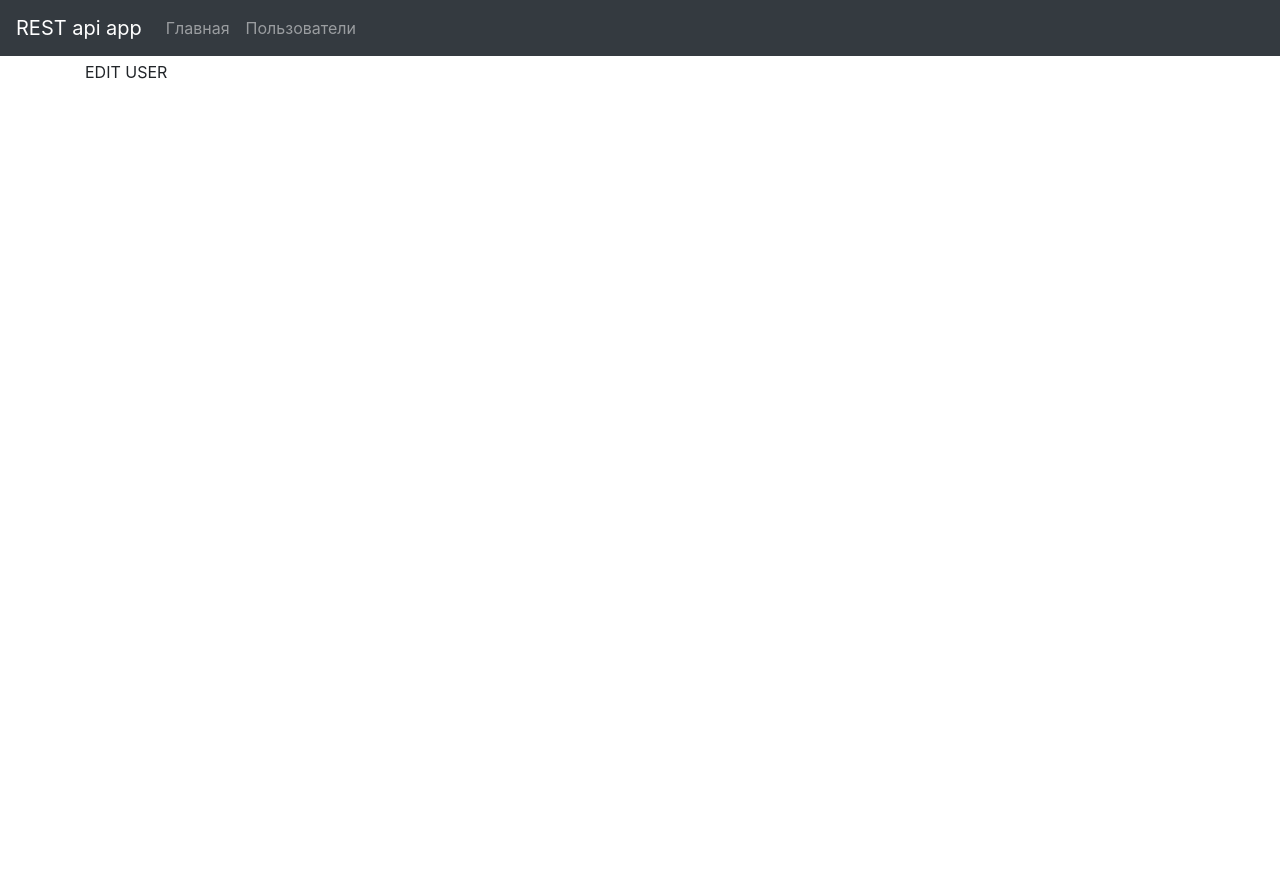
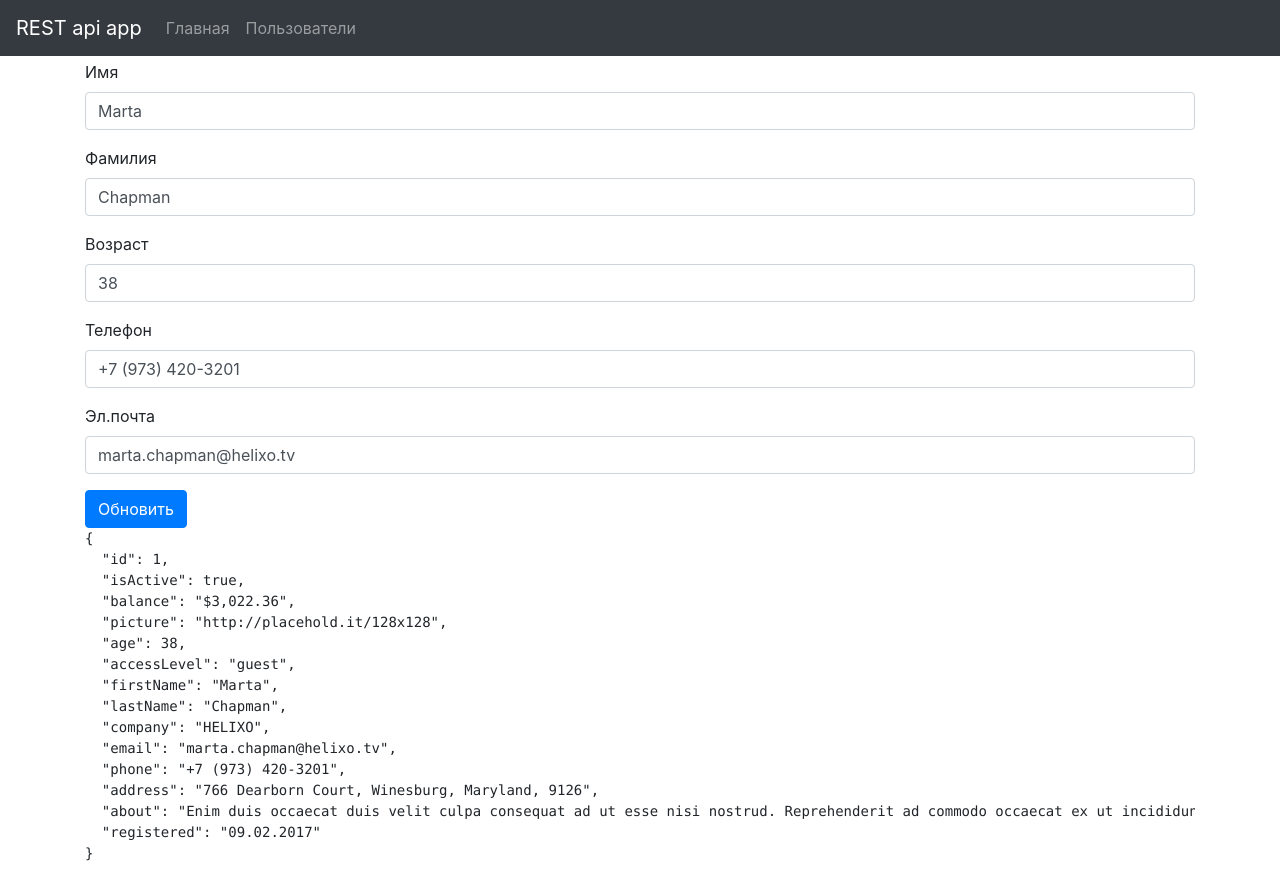
Before and after one commit to guitaroff/vue-cli-20190225, a Vue app: page /#/edit/1 in a window 1280 px wide. Before the commit the page ends 800 px from the top, so only its background shows below. Built offline with nearby package versions, Linux system fonts and the light colour scheme; data requests are answered from the project's data file.

Commit message:
adds 'EditUser' page(in progress)

```diff
--- /dev/null
+++ b/src/components/UserForm.vue
@@ -0,0 +1,76 @@
+<template>
+  <div>
+    <form>
+      <div class="form-group">
+        <label for="firstName">Имя</label>
+        <input
+          id="firstName"
+          type="text"
+          :value="user.firstName"
+          class="form-control"
+          placeholder="Введите имя"
+        />
+      </div>
+
+      <div class="form-group">
+        <label for="lastName">Фамилия</label>
+        <input
+          id="lastName"
+          type="text"
+          :value="user.lastName"
+          class="form-control"
+          placeholder="Введите фамилию"
+        />
+      </div>
+
+      <div class="form-group">
+        <label for="age">Возраст</label>
+        <input id="age" type="text" :value="user.age" class="form-control" placeholder="Возраст" />
+      </div>
+
+      <div class="form-group">
+        <label for="phone">Телефон</label>
+        <input
+          id="phone"
+          type="text"
+          :value="user.phone"
+          class="form-control"
+          required
+          placeholder="Телефон"
+        />
+      </div>
+
+      <div class="form-group">
+        <label for="email">Эл.почта</label>
+        <input
+          id="email"
+          type="text"
+          :value="user.email"
+          class="form-control"
+          required
+          placeholder="Эл.почта"
+        />
+      </div>
+
+      <button type="submit" class="btn btn-primary" @click.prevent="updateUser">Обновить</button>
+    </form>
+  </div>
+</template>
+
+<script>
+export default {
+  name: 'UserForm',
+  props: {
+    user: {
+      type: Object,
+      required: true
+    }
+  },
+  methods: {
+    updateUser() {
+      console.log('user', this.user)
+      this.$emit('user', this.user)
+    }
+  }
+}
+</script>
--- a/src/views/EditUser.vue
+++ b/src/views/EditUser.vue
@@ -1,11 +1,50 @@
 <template>
   <div>
-    EDIT USER
+    <user-form :user="user"></user-form>
+    <pre>{{ user }}</pre>
   </div>
 </template>
 
 <script>
+import UserForm from '@/components/UserForm.vue'
+import axios from 'axios'
+
 export default {
-  name: 'EditUser'
+  name: 'EditUser',
+  components: {
+    UserForm
+  },
+  data() {
+    return {
+      user: {}
+    }
+  },
+  computed: {
+    id() {
+      return this.$route.params.id
+    }
+  },
+  mounted() {
+    this.loadUser()
+  },
+  methods: {
+    loadUser() {
+      axios
+        .get('http://localhost:3004/users/' + this.id)
+        .then(response => response.data)
+        .then(user => {
+          this.user = user
+        })
+        .catch(error => {
+          if (error.response) {
+            console.log('error response', error.response)
+          } else if (error.request) {
+            console.log('error request', error.request)
+          } else {
+            console.log('Error message', error.message)
+          }
+        })
+    }
+  }
 }
 </script>
```
